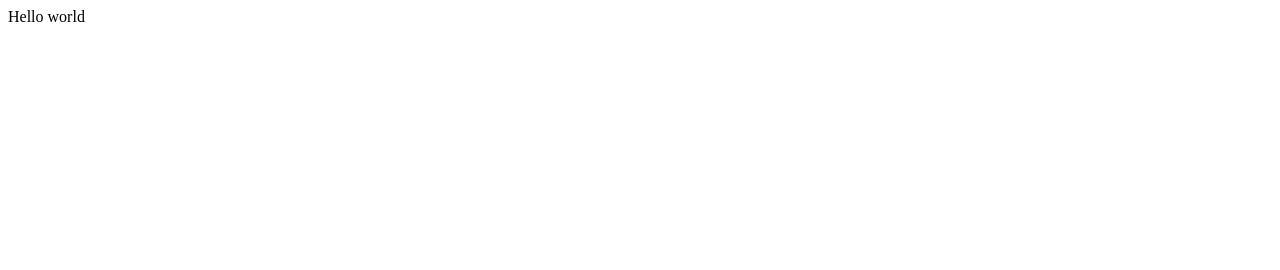
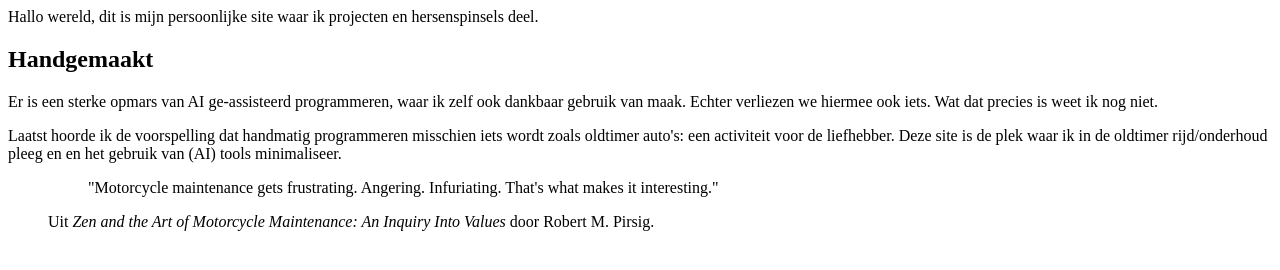
Before and after one commit to GliderGeek/glidergeeknl, a plain HTML site: page index.html in a window 1280 px wide. Drawn offline with Linux system fonts and the light colour scheme.

Commit message:
add first text

```diff
--- a/index.html
+++ b/index.html
@@ -3,9 +3,37 @@
 <head>
     <meta charset="UTF-8">
     <meta name="viewport" content="width=device-width, initial-scale=1.0">
-    <title>Document</title>
+    <title>Glidergeek</title>
 </head>
 <body>
-    Hello world
+    Hallo wereld, dit is mijn persoonlijke site waar ik projecten en hersenspinsels deel.
+
+    <h2>Handgemaakt</h2>
+    <p>
+    Er is een sterke opmars van AI ge-assisteerd programmeren, waar ik zelf ook dankbaar gebruik van maak.
+    Echter verliezen we hiermee ook iets. Wat dat precies is weet ik nog niet.
+
+    </p>
+    <p>
+    Laatst hoorde ik de voorspelling dat handmatig programmeren misschien iets wordt zoals oldtimer auto's: een activiteit voor de liefhebber.
+    Deze site is de plek waar ik in de oldtimer rijd/onderhoud pleeg en en het gebruik van (AI) tools minimaliseer.
+    </p>
+
+    <figure>
+    <blockquote>
+        <p>
+        "Motorcycle maintenance gets frustrating. Angering. Infuriating. That's what makes it interesting."
+        </p>
+    </blockquote>
+    <figcaption>
+        Uit
+        <cite>
+            Zen and the Art of Motorcycle Maintenance: An Inquiry Into Values
+        </cite>
+        door Robert M. Pirsig.
+    </figcaption>
+    </figure>
+
+
 </body>
 </html>
```
